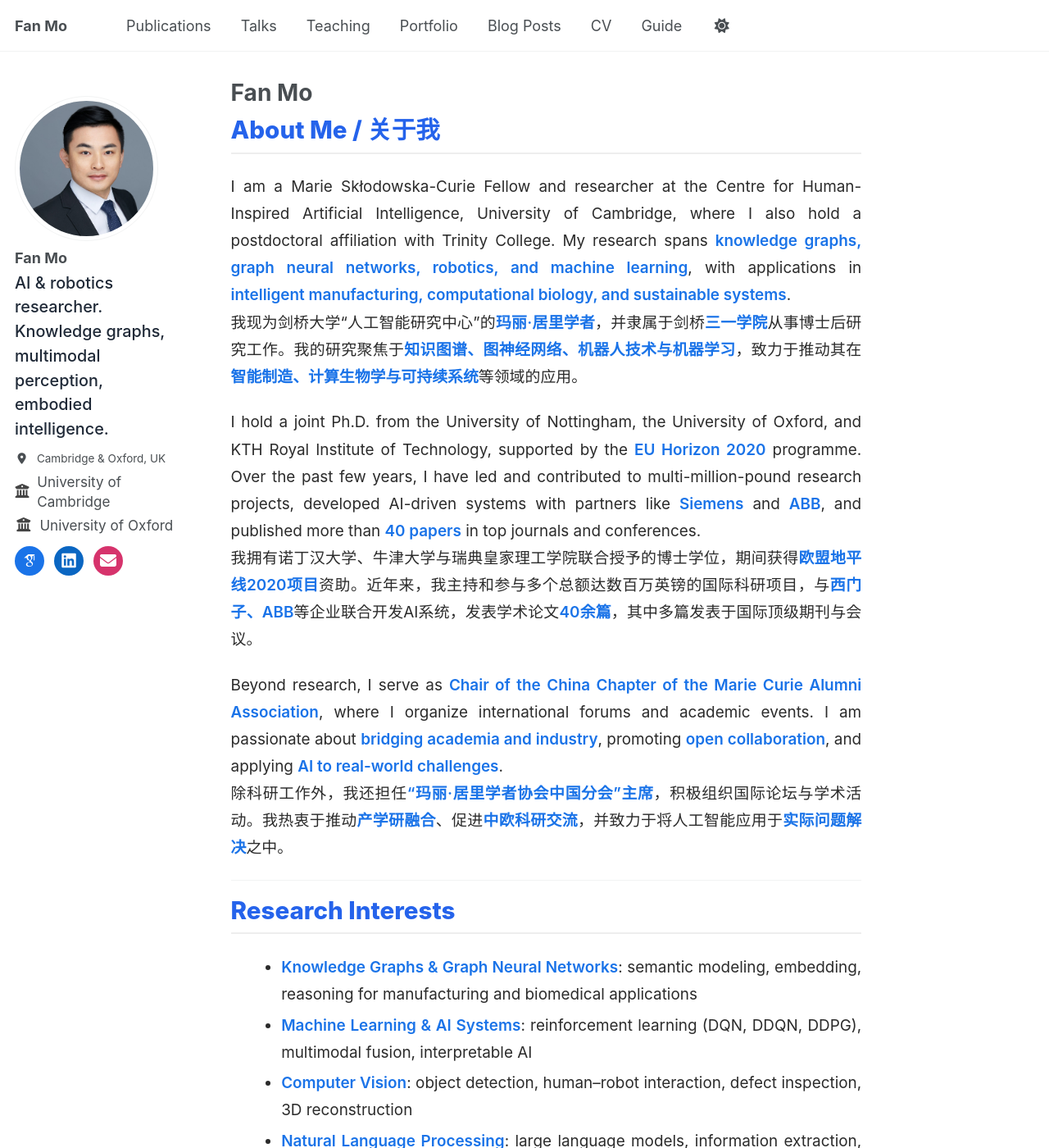
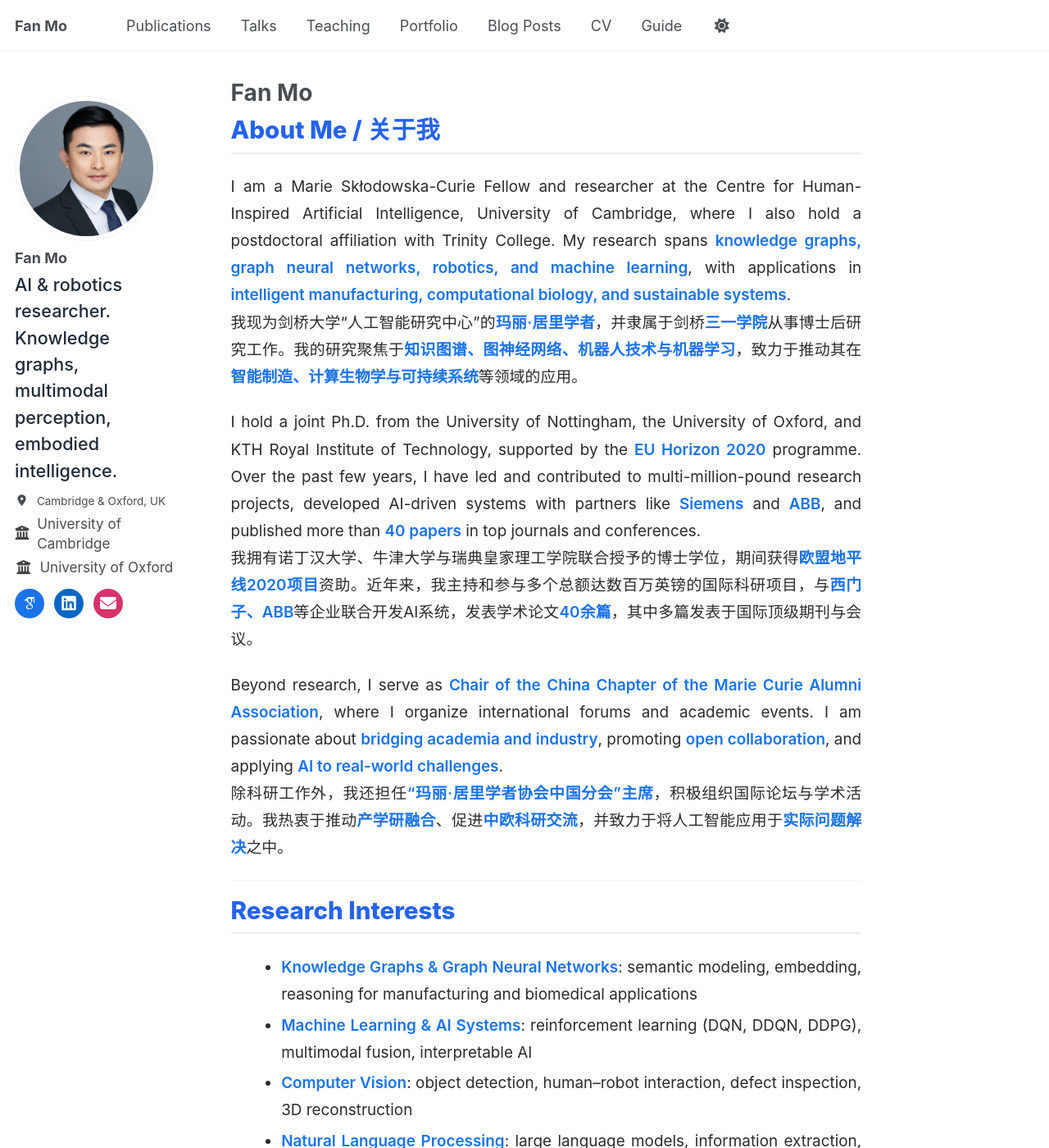
Before and after one commit to fanmo-intro/fanmo-intro.github.io, a Jekyll site: the page built from _pages/about.md, in a window 1280 px wide and 1400 px high. Shown: the whole window at 82% size. Built offline with Jekyll 4.4.1, drawn with Linux system fonts in a browser that asks for light colours; some web fonts are replaced; a script that is not in the unit is left out.

Commit message:
Update _custom.scss

```diff
--- a/_sass/_custom.scss
+++ b/_sass/_custom.scss
@@ -56,7 +56,7 @@
    Author Bio (make bigger)
    ======================================================= */
 .author__bio {
-  font-size: 1.1rem !important;   /* bigger bio */
+  font-size: 1.2rem !important;   /* bigger bio */
   font-weight: 500;
   color: #1f2937;
   margin-top: 0.3rem;
@@ -76,7 +76,7 @@
 
 /* Employers specifically */
 .author__urls li .employer {
-  font-size: 0.85rem !important;  /* smaller universities */
+  font-size: 0.75rem !important;  /* smaller universities */
   color: #555 !important;
 }
 
```
